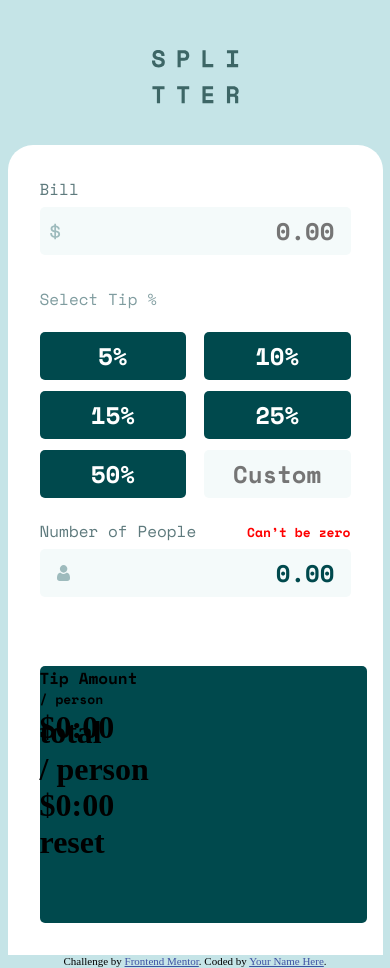
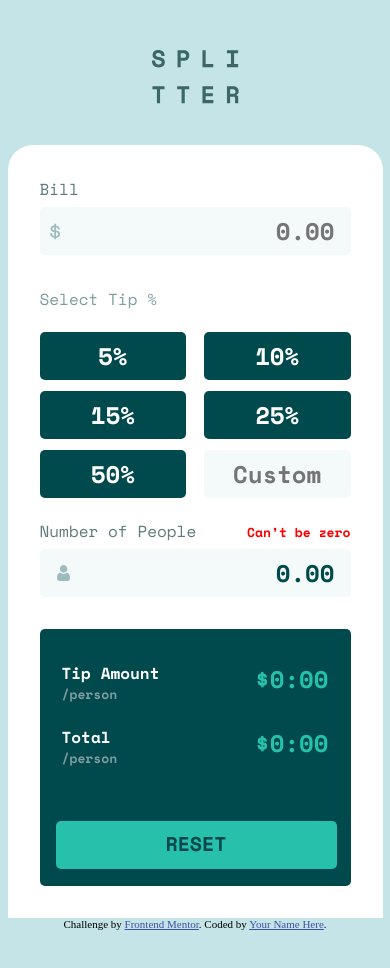
Before and after one commit to amh092/tip-calculator-app-main, a plain HTML site: page index.html in a window 390 px wide. After the commit the page ends 931 px from the top, so only its background shows below. Drawn offline with nearby package versions, Linux system fonts and the light colour scheme.

Commit message:
finsh with mobile css

```diff
--- a/index.html
+++ b/index.html
@@ -80,19 +80,18 @@
 <div class="tip-amount">
   <div class="title-tip">
     <h1>Tip Amount</h1>
-    <h1>/ person</h1>
+    <h1>/person</h1>
   </div>
   <div class="tip-amount-number">
     <h1>$0:00</h1>
   </div>
-
 </div>
 
   <div class="total">
 
     <div class="total-title">
-      <h1>total</h1>
-      <h1>/ person</h1>
+      <h1>Total</h1>
+      <h1>/person</h1>
     </div>
 
   <div class="tip-amount-number-total">
@@ -102,7 +101,7 @@
 </div>
 
 <div class="reset">
-  <h1>reset</h1>
+  <h1>RESET</h1>
 </div>
 
 </section>
--- a/style.scss
+++ b/style.scss
@@ -227,16 +227,24 @@ margin-bottom: 6px;
 }
 
 .display {
-    width: 327px;
+width: 311px;
 height: 257px;
-margin-top: 69px;
+margin-top: 32px;
 background: var(--Very-Darkcyan);
 border-radius: 5px;
+
 }
 
 .tip-amount {
-    width: 281px;
+    width: 311px;
     height: 48px;
+    display: flex;
+    flex-flow: row wrap;
+   justify-content: space-between;
+   padding: 32px 22px;
+   margin-top: 32px;
+
+
 
 }
 
@@ -244,12 +252,78 @@ border-radius: 5px;
     display: flex;
     flex-flow: column wrap;
 
+
+
+
 }
 
 .tip-amount .title-tip h1:first-of-type {
     @include font-mobile-titles();
+    color: var(--White);
 }
 
 .tip-amount .title-tip h1:last-of-type {
     @include font-mobile-sub-title();
+    color: var(--Dark-Grayish2);
 }
+
+.tip-amount .tip-amount-number {
+    padding: 0;
+    margin: 0;
+}
+
+.tip-amount .tip-amount-number h1 {
+    color: var(--Strong-Cyan);
+    @include font-mobile-numbers();
+}
+
+.total {
+    width: 311px;
+    height: 48px;
+    display: flex;
+    flex-flow: row wrap;
+    justify-content: space-between;
+    padding: 32px 22px;
+    margin: px 0 0 0;
+}
+
+.total .total-title {
+    display: flex;
+    flex-flow: column wrap;
+}
+
+.total-title h1:first-of-type {
+    @include font-mobile-titles();
+    color: var(--White);
+}
+.total-title h1:last-of-type {
+    @include font-mobile-sub-title();
+    color: var(--Dark-Grayish2);
+}
+
+.tip-amount-number-total h1 {
+    color: var(--Strong-Cyan);
+    @include font-mobile-numbers();
+}
+
+.reset {
+    width: 281px;
+    height: 48px;
+    background: var(--Strong-Cyan);
+    margin: 64px 16px;
+    border-radius: 5px;
+}
+
+.reset h1 {
+    @include font-mobile-titles();
+    text-align: center;
+    padding: 11px 0;
+    font-size: 20px;
+    color: #00474B;
+
+}
+
+.reset:hover {
+    background-color: var(--Light-Grayish);
+    cursor: pointer;
+}
```
Also changed, not shown: style.css, 1 other file.
